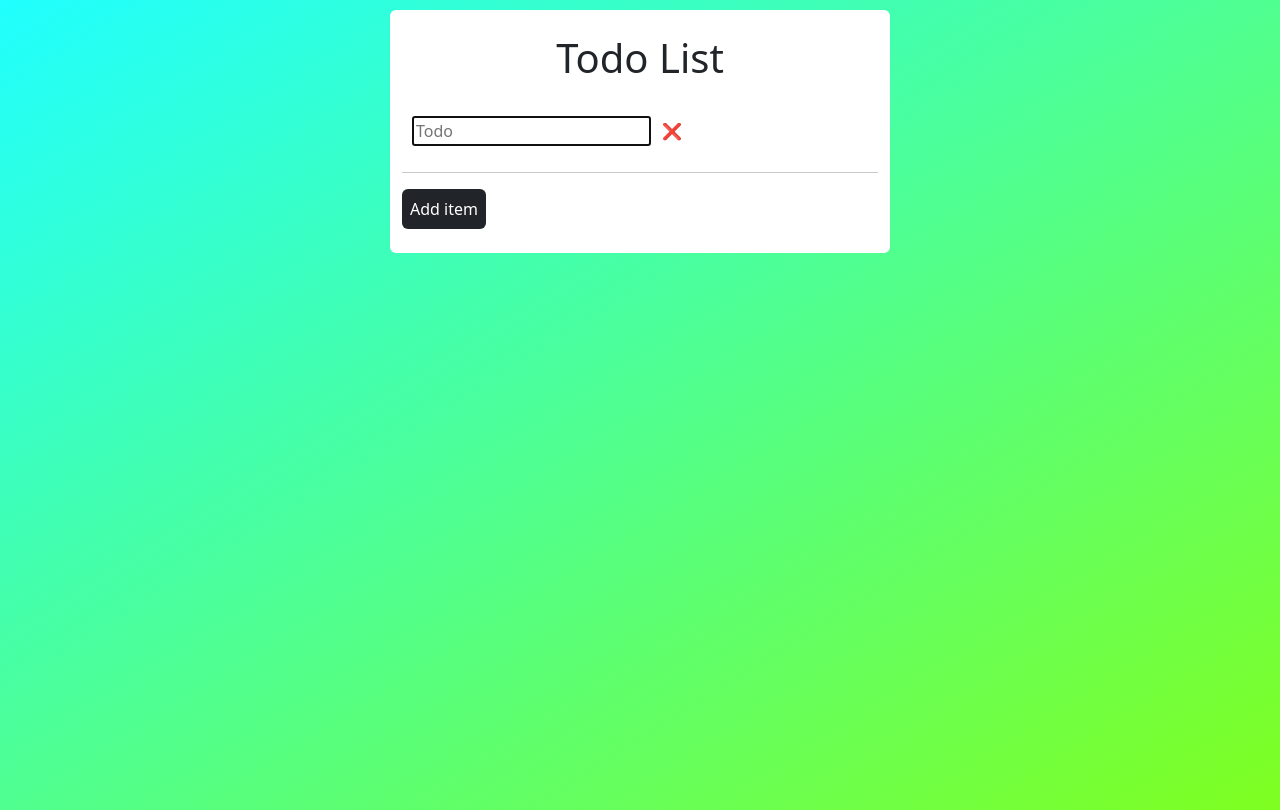
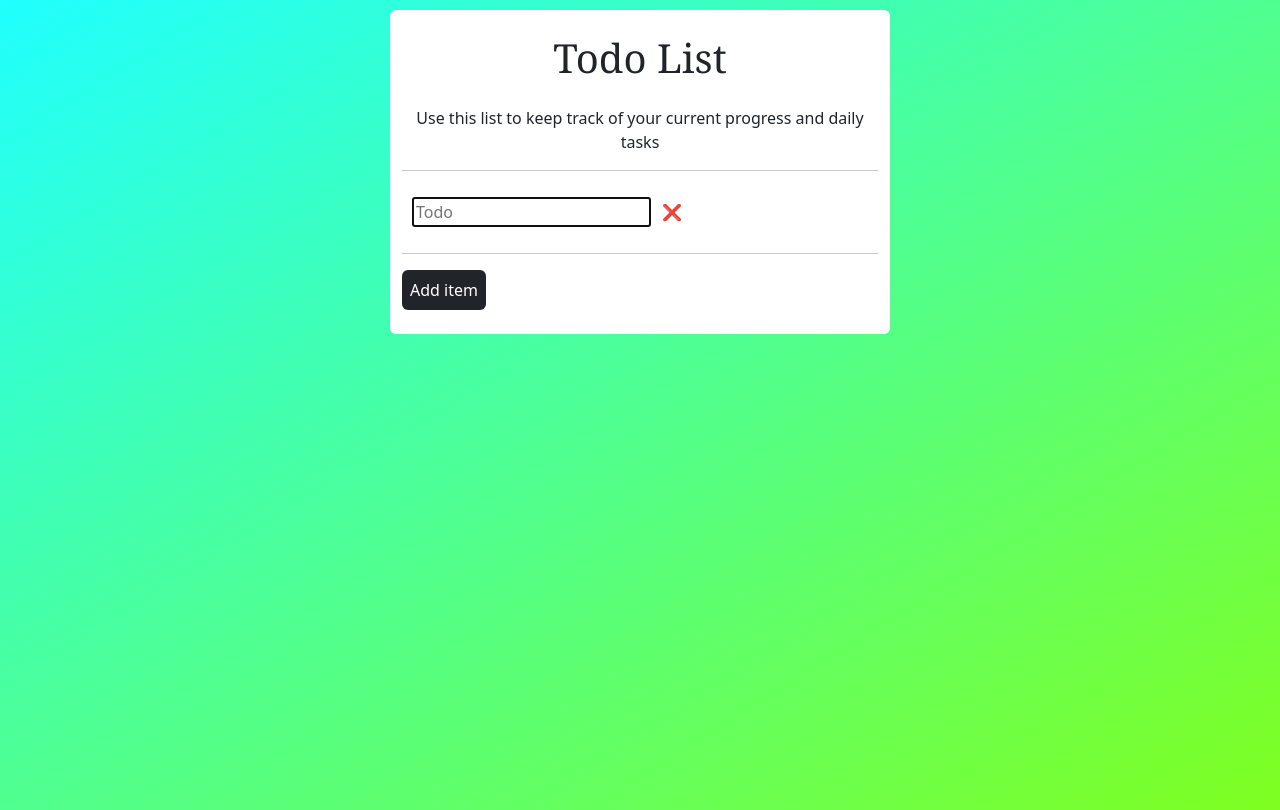
Before and after one commit to GalaxyShard-WDPP/work-todo-list, a plain HTML site: page index.html in a window 1280 px wide. Both pictures are taken after a click on the button "Add item". Drawn offline with nearby package versions, Linux system fonts and the light colour scheme.

Commit message:
style changes

```diff
--- a/index.html
+++ b/index.html
@@ -14,8 +14,12 @@
 <body>
     <div class="container-fluid rounded py-4">
         <div class="h1 fw-normal text-center pb-3">Todo List</div>
+        <div class="text-center">
+            Use this list to keep track of your current progress and daily tasks
+        </div>
+        <hr>
         <div id="items" class="mb-3"></div>
-        <hr>
+        <hr id="extra-seperator" hidden>
         <button id="add" class="rounded text-bg-dark p-2 border-0">Add item</button>
     </div>
 </body>
--- a/index.js
+++ b/index.js
@@ -2,6 +2,7 @@
 
 let addButton = document.getElementById("add");
 let items = document.getElementById("items");
+let seperator = document.getElementById("extra-seperator");
 
 let listItems = [];
 
@@ -29,6 +30,10 @@ function addListItem() {
 
         console.log("saving on remove");
         updateStorage();
+
+        if (listItems.length == 0) {
+            seperator.setAttribute("hidden", "");
+        }
     });
     item.addEventListener("blur", () => {
         console.log("saving onblur");
@@ -54,4 +59,5 @@ addButton.addEventListener("click", () => {
     let item = addListItem();
     updateStorage();
     item.focus();
+    seperator.removeAttribute("hidden");
 });
--- a/style.css
+++ b/style.css
@@ -21,3 +21,6 @@ body {
 #items > div:nth-child(even) {
     background-color: #eeeeee;
 }
+.h1 {
+    font-family:Georgia, 'Times New Roman', Times, serif;
+}
```
